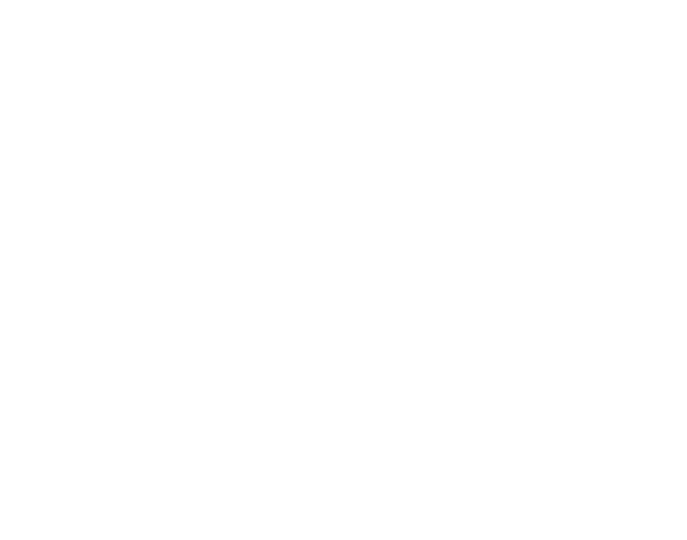
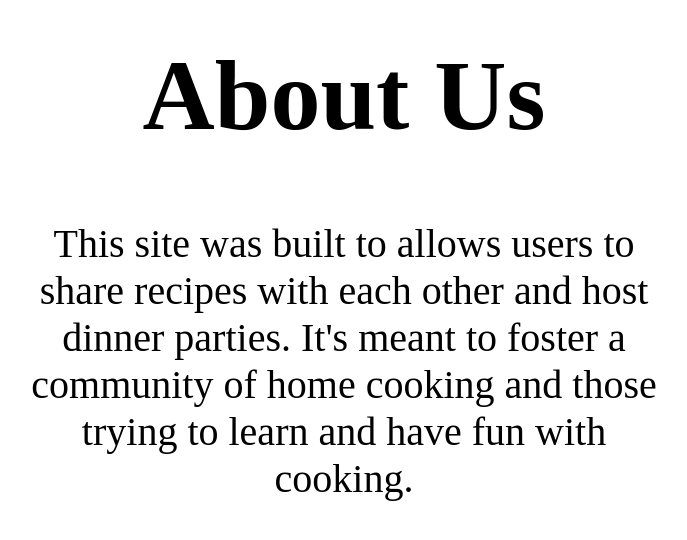
Before and after one commit to amandanngo/cookout-client, a React (Create React App) app: page / in a window 1280 px wide. Shown: the part 662-1202 px from the top of the page, without its empty margins (296-983 px from the left). Before the commit the page ends 800 px from the top, so only its background shows below. Built offline with nearby package versions, Linux system fonts and the light colour scheme.

Commit message:
added about us and fixed navbar

```diff
--- a/src/App.css
+++ b/src/App.css
@@ -30,7 +30,7 @@
 }
 
 .nav-link:hover{
-  color: rgb(209, 76, 76);
+ color: rgb(72, 158, 122);
 }
 
 #loggedin-nav{
@@ -40,7 +40,7 @@
   font-size: 30px;
   left: 28%;
   top: 20px;
-  z-index: 2;
+  z-index: 1;
 }
 
 #loggedin-nav .nav-link{
@@ -94,6 +94,7 @@
   background-color: rgb(196, 72, 72);
   position: fixed;
   top: 0;
+  z-index: -1;
 }
 
 #sign-up h1, #log-in h1{
@@ -366,3 +367,20 @@ label.label input[type="file"] {
   list-style: square;
   width: 50%;
 }
+
+#about-us{
+  font-family: Brittanic;
+  margin-top: 300px;
+  margin-bottom: 300px;
+}
+
+#about-us h1{
+  font-size: 100px;
+  font-weight: 600;
+}
+
+#about-us p{
+  font-size: 40px;
+  width: 50%;
+  margin: 50px auto;
+}
--- a/src/components/Navbar.js
+++ b/src/components/Navbar.js
@@ -3,20 +3,19 @@ import { useContext } from 'react';
 import { AuthContext } from '../contexts/auth.context';
 
 function Navbar(){
-    const { isLoggedIn, user , logOutUser} = useContext(AuthContext);
+    const { isLoggedIn , logOutUser} = useContext(AuthContext);
 
 
 
     return(
         <nav>
-
-            {! isLoggedIn && (
                 <div id='loggedout-nav'>
                     <Link className='nav-link' to="/">Home</Link>
                     <Link className='nav-link' to="/signup">Sign Up</Link>
                     <Link className='nav-link' to="/login">Log in</Link>
                 </div>
-
+            {!isLoggedIn && (
+                <></>
             )}
 
            {isLoggedIn && (
--- a/src/pages/LandingPage.js
+++ b/src/pages/LandingPage.js
@@ -10,6 +10,15 @@ function LandingPage(){
                     <h1>Create. Share. Host.</h1>
                 </div>
             </div>
+
+        <div id='about-us'>
+            <h1>About Us</h1>
+            <p>This site was built to allows users to share recipes
+            with each other and host dinner parties. It's meant to foster
+            a community of home cooking and those trying to learn and
+            have fun with cooking.</p>
+        </div>
+
         </div>
     )
 }
--- a/src/pages/LogInPage.js
+++ b/src/pages/LogInPage.js
@@ -36,7 +36,6 @@ function LogInPage(){
     return(
         <div id='log-in'>
             <div className='nav-banner'></div>
-            {/* <h1>Log In</h1> */}
             <form onSubmit={handleSubmit}>
                 <div>
                 <label>
```
